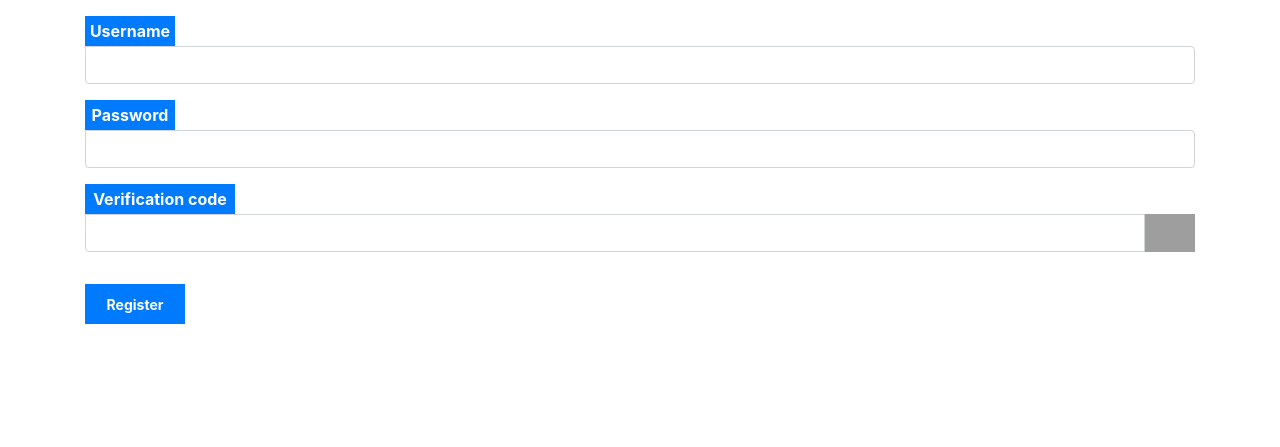
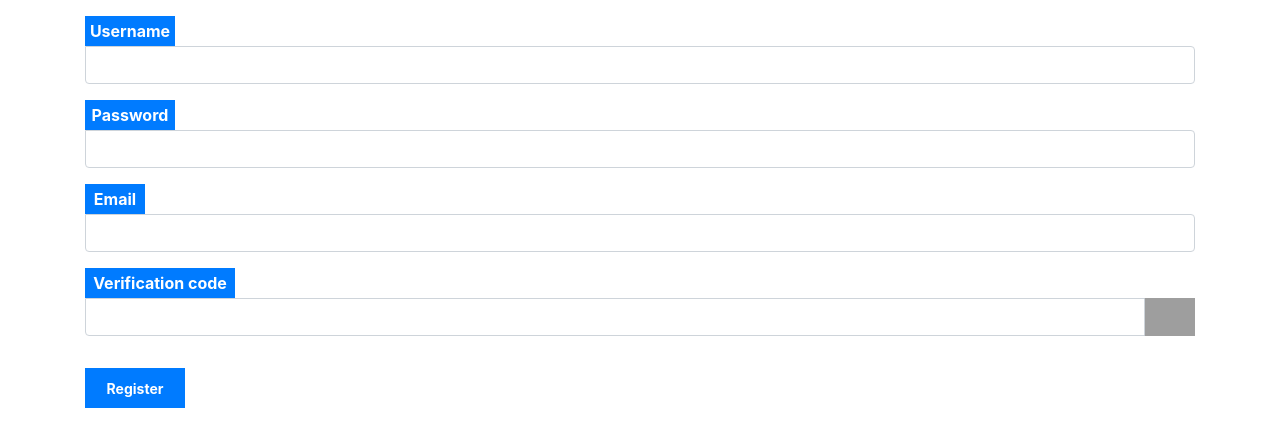
Before and after one commit to durban89/flask-project-blog-baby, a Flask app: page /auth/register in a window 1280 px wide. Shown: the part 144-591 px from the top of the page. Run offline with Flask 2, Linux system fonts and the light colour scheme; parts of the project's set-up code (start-up, migrations or seed data) failed here and were passed over; some libraries are stand-ins or nearby versions; grey boxes are pictures that could not be loaded.

Commit message:
add login and register logical

```diff
--- a/baby/celery.py
+++ b/baby/celery.py
@@ -2,7 +2,7 @@
 # @Author: durban.zhang
 # @Date:   2019-11-13 17:19:11
 # @Last Modified by:   durban.zhang
-# @Last Modified time: 2019-11-13 17:19:25
+# @Last Modified time: 2019-11-15 14:56:22
 from celery import Celery
 
 
--- a/baby/schema.sql
+++ b/baby/schema.sql
@@ -4,6 +4,14 @@ DROP TABLE IF EXISTS food_list;
 DROP TABLE IF EXISTS food_week_list;
 DROP TABLE IF EXISTS food_type;
 DROP TABLE IF EXISTS tag;
+
+CREATE TABLE user_email_verify (
+    id INTEGER PRIMARY KEY AUTOINCREMENT,
+    email VARCHAR(255) NOT NULL,
+    code VARCHAR(255) NOT NULL,
+    expired INTEGER NOT NULL,
+    ctime INTEGER NOT NULL
+);
 
 CREATE TABLE tag (
     id INTEGER PRIMARY KEY AUTOINCREMENT,
@@ -16,7 +24,10 @@ CREATE TABLE tag (
 CREATE TABLE user (
     id INTEGER PRIMARY KEY AUTOINCREMENT,
     username TEXT UNIQUE NOT NULL,
-    password TEXT NOT NULL
+    password TEXT NOT NULL,
+    email VARCHAR(255) NOT NULL DEFAULT '',
+    status INTEGER NOT NULL DEFAULT 0,
+    ctime INTEGER NOT NULL DEFAULT 0
 );
 
 CREATE TABLE post (
--- a/baby/templates/auth/register.j2
+++ b/baby/templates/auth/register.j2
@@ -16,6 +16,11 @@
     <input type="password" class="form-control input-password" name="password"" id="password" required/>
   </div>
 
+  <div class="form-group">
+    <label for="email" class="label-email">Email</label>
+    <input type="email" class="form-control input-email" name="email"" id="email" required/>
+  </div>
+
   <div class=form-group>
     <label for="verification-code" class="label-verification-code">Verification code</label>
     <div class='input-group'>
@@ -31,3 +36,16 @@
   <button type="submit" class="btn btn-primary button-submit">Register</button>
 </form>
 {% endblock %}
+
+{% block script %}
+<script>
+$(function(){
+  $('#captcha').bind('click', function(){
+    var img = $(this).find('img');
+    var src = img.attr('src');
+    src = src.split('?')[0]+'?t='+new Date().valueOf();
+    img.attr('src', src);
+  })
+})
+</script>
+{% endblock %}
--- /dev/null
+++ b/baby/templates/auth/register_success.j2
@@ -0,0 +1,5 @@
+{% extends "base.j2" %}
+
+{% block content %}
+  提交成功，请到您注册的邮箱<b>{{ email }}</b>查收验证邮件，打开链接进行验证
+{% endblock %}
--- a/baby/views/auth.py
+++ b/baby/views/auth.py
@@ -1,6 +1,11 @@
 #! _*_ coding: utf-8 _*_
 import functools
 import logging
+import time
+import re
+from os import urandom
+from datetime import timedelta
+from base64 import urlsafe_b64encode
 
 from flask import (
     Blueprint,
@@ -39,14 +44,27 @@ def register():
     if request.method == 'POST':
         username = request.form['username']
         password = request.form['password']
+        email = request.form['email']
         code = request.form['verification-code']
         db = get_db()
         error = None
 
         if not username:
             error = 'Username is required.'
+        elif username and registered_username(username):
+            error = 'Username has been registered.'
+        elif username and not check_username_safe(username):
+            error = 'Username is invalidate.'
         elif not password:
             error = 'Password is required.'
+        elif password and not check_password_safe(password):
+            error = 'Password is not safety.'
+        elif not email:
+            error = 'Email is required.'
+        elif email and registered_email(email):
+            error = 'Email has been registered.'
+        elif email and not check_email_safe(email):
+            error = 'Email address is invalidate.'
         elif not code:
             error = 'Verification code is required'
         elif code and not Captcha.captcha_validate(code):
@@ -56,17 +74,94 @@ def register():
         ).fetchone() is not None:
             error = 'user {} is already registered.'.format(username)
 
+        ctime = int(time.time())
         if error is None:
             db.execute(
-                'INSERT INTO user (username, password) VALUES (?, ?)',
-                (username, generate_password_hash(password))
+                'INSERT INTO user (username, email, password, ctime) '
+                'VALUES (?, ?, ?, ?)',
+                (username, email, generate_password_hash(password), ctime)
             )
             db.commit()
-            return redirect(url_for('auth.login'))
+
+            send_register_email(username, email)
+
+            return render_template(
+                'auth/register_success.j2',
+                email=email
+            )
+            # return redirect(url_for('auth.login'))
 
         flash(error)
 
     return render_template('auth/register.j2')
+
+
+def check_username_safe(username):
+    length_error = len(username) < 3
+
+    username_error = re.search(r'[a-zA-Z]', username) is None
+
+    return not (length_error or username_error)
+
+
+def check_email_safe(email):
+    email_error = re.search(
+        r'(^[a-zA-Z0-9_.+-]+@[a-zA-Z0-9-]+\.[a-zA-Z0-9-.]+$)', email) is None
+
+    return not email_error
+
+
+def check_password_safe(password):
+    # 长度 至少8位
+    length_error = len(password) < 8
+
+    digit_error = re.search(r"\d", password) is None
+
+    # searching for uppercase
+    uppercase_error = re.search(r"[A-Z]", password) is None
+
+    # searching for lowercase
+    lowercase_error = re.search(r"[a-z]", password) is None
+
+    # searching for symbols
+    symbol_error = re.search(
+        r"[ !#$%&'()*+,-./[\\\]^_`{|}~" + r'"]', password) is None
+
+    ok = not (
+        length_error or
+        digit_error or
+        uppercase_error or
+        lowercase_error or
+        symbol_error
+    )
+
+    return ok
+
+
+def registered_username(username):
+    db = get_db()
+    row = db.execute(
+        'SELECT * FROM user WHERE username = ? and username <> ""',
+        (username,)
+    ).fetchone()
+
+    if row is None:
+        return False
+    else:
+        return True
+
+
+def registered_email(email):
+    db = get_db()
+    row = db.execute(
+        'SELECT * FROM user WHERE email = ? and email <> ""',
+        (email,)
+    ).fetchone()
+
+    if row is None:
+        return False
+    else:
+        return True
 
 
 @bp.route('/login', methods=['GET', 'POST'])
@@ -80,7 +175,10 @@ def login():
         error = None
 
         user = db.execute(
-            'SELECT * FROM user WHERE username = ?', (username,)
+            'SELECT * FROM user '
+            ' WHERE (username = ? OR email = ?)'
+            ' AND email <> "" and status = 1',
+            (username, username)
         ).fetchone()
 
         if user is None:
@@ -120,6 +218,74 @@ def logout():
     return redirect(url_for('blog.index'))
 
 
+@bp.route('/register/activate')
+def register_activate():
+    code = request.args.get('code')
+
+    db = get_db()
+    row = db.execute(
+        'SELECT * FROM user_email_verify WHERE code=?',
+        (code,)
+    ).fetchone()
+
+    print(code)
+
+    print(row)
+
+    if row is None:
+        return render_template(
+            'auth/email_verify_erorr.j2',
+            msg='验证失败'
+        )
+    else:
+        row = dict(row)
+        ctime = int(time.time())
+        if ctime > row['expired']:
+            return render_template(
+                'auth/email_verify_erorr.j2',
+                msg='验证链接已过期'
+            )
+
+        db.execute(
+            'UPDATE user SET status=1 WHERE email=?',
+            (row['email'],)
+        )
+        db.execute(
+            'UPDATE user_email_verify SET expired=0 WHERE id=?',
+            (row['id'],)
+        )
+        db.commit()
+
+        return redirect(url_for('auth.login'))
+
+
+def send_register_email(username, email):
+    db = get_db()
+    code = urlsafe_b64encode(urandom(64)).decode('utf-8')
+
+    # 过期时间30分钟
+    delta = timedelta(minutes=30)
+    ctime = int(time.time())
+    expired = ctime + delta.seconds
+
+    db.execute(
+        'INSERT INTO user_email_verify'
+        ' (email, code, expired, ctime) VALUES (?,?,?,?)',
+        (email, code, expired, ctime)
+    )
+    db.commit()
+
+    celery = create_celery(current_app)
+    celery.send_task(name='tasks.send_register_email',
+                     args=[
+                         username,
+                         email,
+                         code
+                     ])
+
+    return 'test'
+
+
 def login_required(view):
     @functools.wraps(view)
     def wrapped_view(**kwargs):
```
Also changed, not shown: baby/__init__.py (+5 -2 lines), baby/task.py (+53 -1 lines), baby/templates/auth/email_verify_erorr.j2 (added, +11 -0 lines), tests/conftest.py (+1 -1 lines), tests/data.sql (+2 -2 lines), tests/test_blog.py (+10 -3 lines), tests/test_factory.py (+2 -0 lines).
